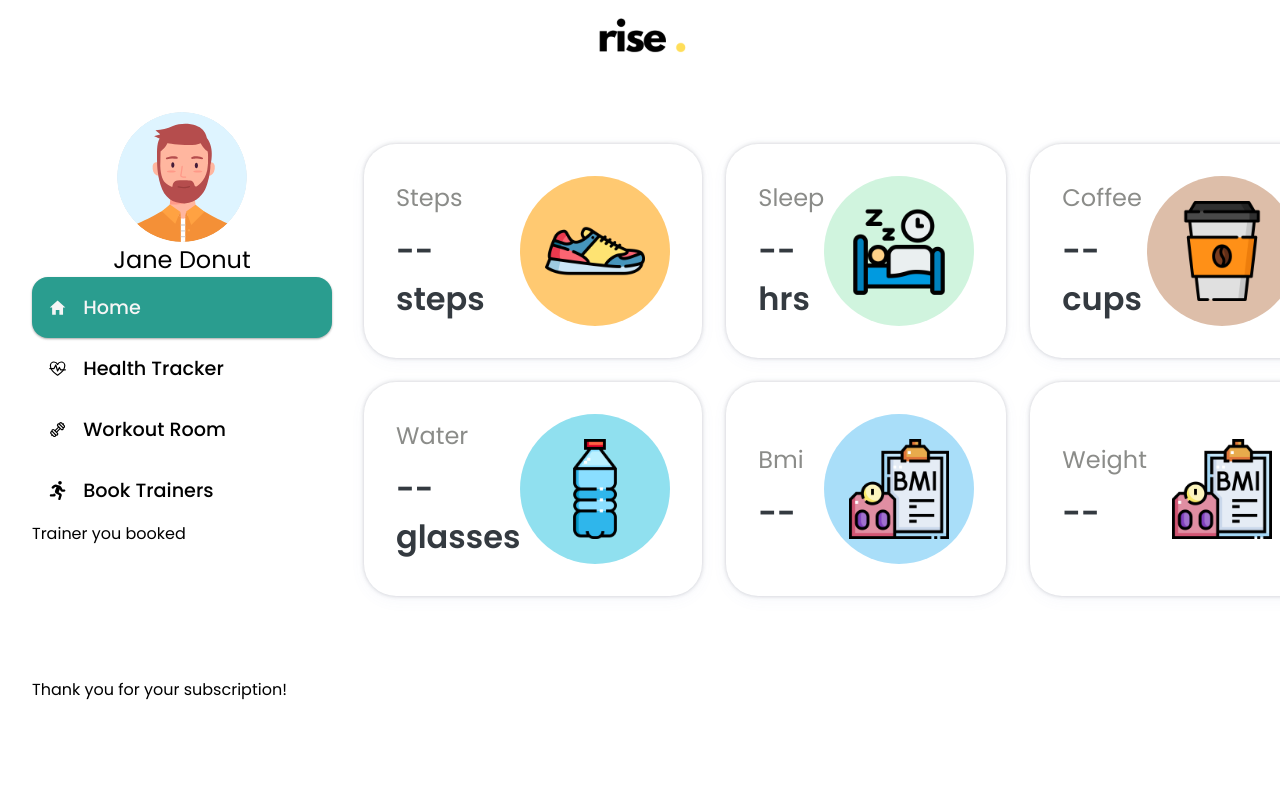
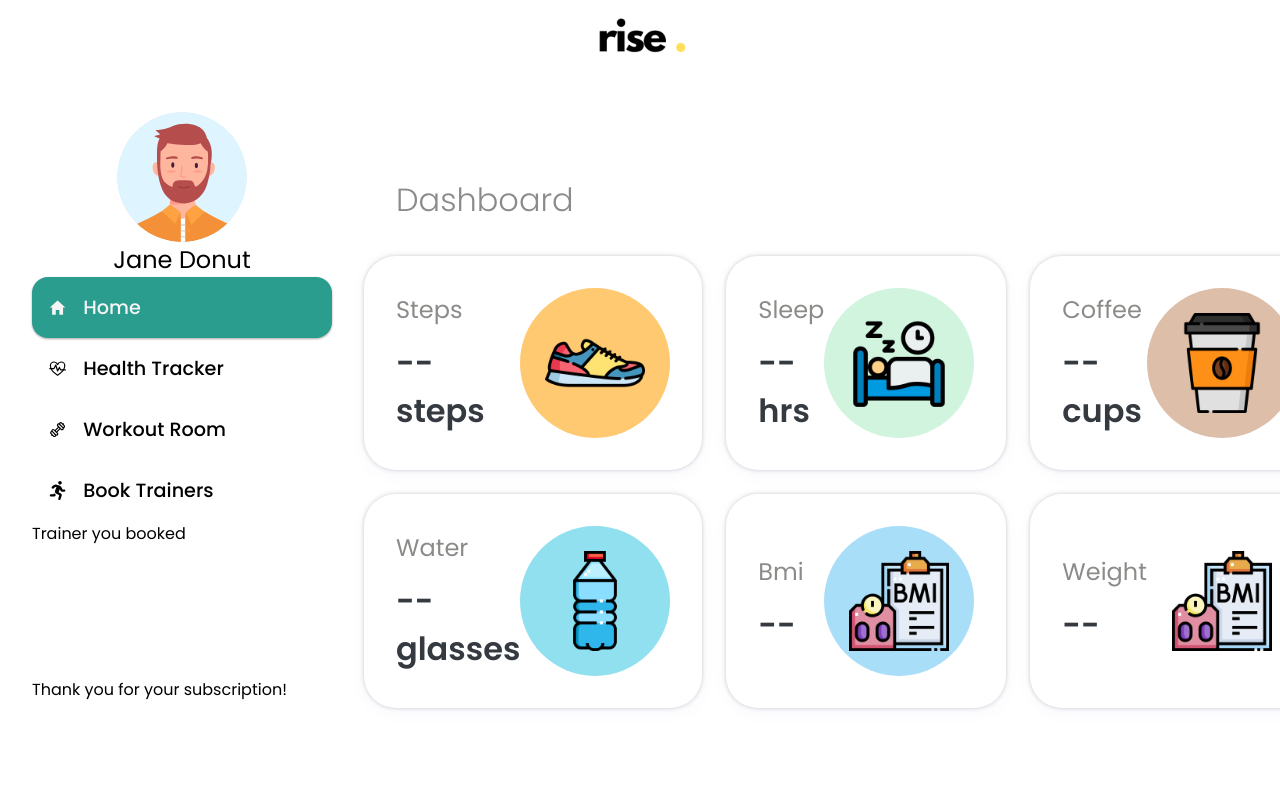
Before and after one commit to maysunktong/rise--app, a React (Vite) app: page / in a window 1280 px wide. Shown: the top 800 px of the page. Built offline with nearby package versions, Linux system fonts and the light colour scheme.

Commit message:
Add pageHeader for dashboard

```diff
--- a/src/pages/Home/index.jsx
+++ b/src/pages/Home/index.jsx
@@ -1,8 +1,9 @@
-import HealthWidget from '../../components/HealthWidget';
+import HealthWidget from "../../components/HealthWidget";
 
 const Home = () => {
   return (
     <>
+      <h1 className="pageHeader">Dashboard</h1>
       <HealthWidget />
     </>
   );
```
